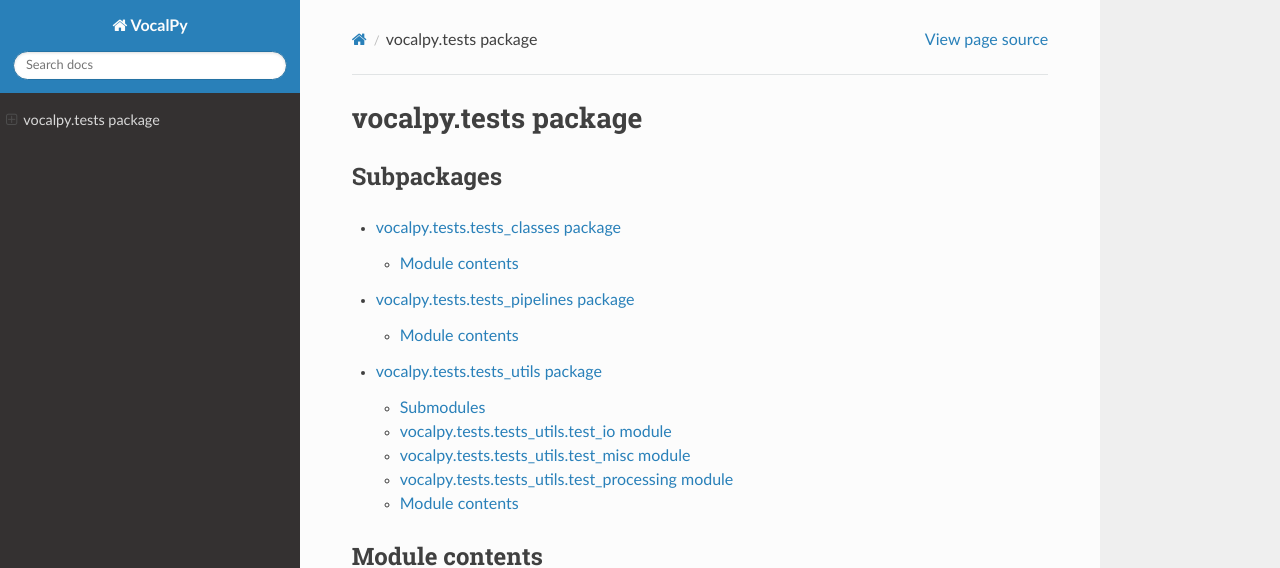
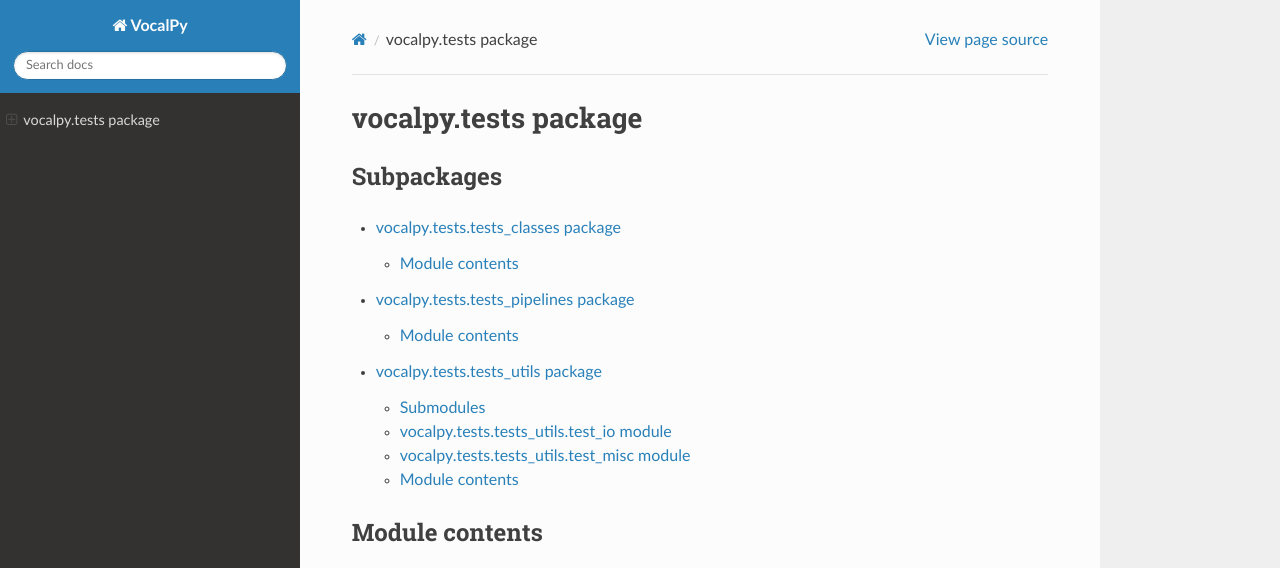
Before and after one commit to gumadeiras/vocalpy, a Sphinx documentation site: the page built from docs/_source/vocalpy.tests.rst, in a window 1280 px wide, cut to the strip 0-568 px from the top of the page. Built offline with Sphinx 7.4.7 and the Read the Docs theme 3.1.0, drawn with Linux system fonts in a browser that asks for light colours.

Commit message:
Drop dead processing test stub references
Remove the empty processing test module and its generated docs entry.
The code under test no longer exists, so keeping the stub only preserves
noise and a fake maintenance surface.

```diff
--- a/docs/_source/vocalpy.tests.tests_utils.rst
+++ b/docs/_source/vocalpy.tests.tests_utils.rst
@@ -20,15 +20,6 @@
    :undoc-members:
    :show-inheritance:
 
-vocalpy.tests.tests\_utils.test\_processing module
---------------------------------------------------
-
-.. automodule:: vocalpy.tests.tests_utils.test_processing
-   :members:
-   :undoc-members:
-   :show-inheritance:
-
-
 Module contents
 ---------------
 
```
Also changed, not shown: 1 other file.
